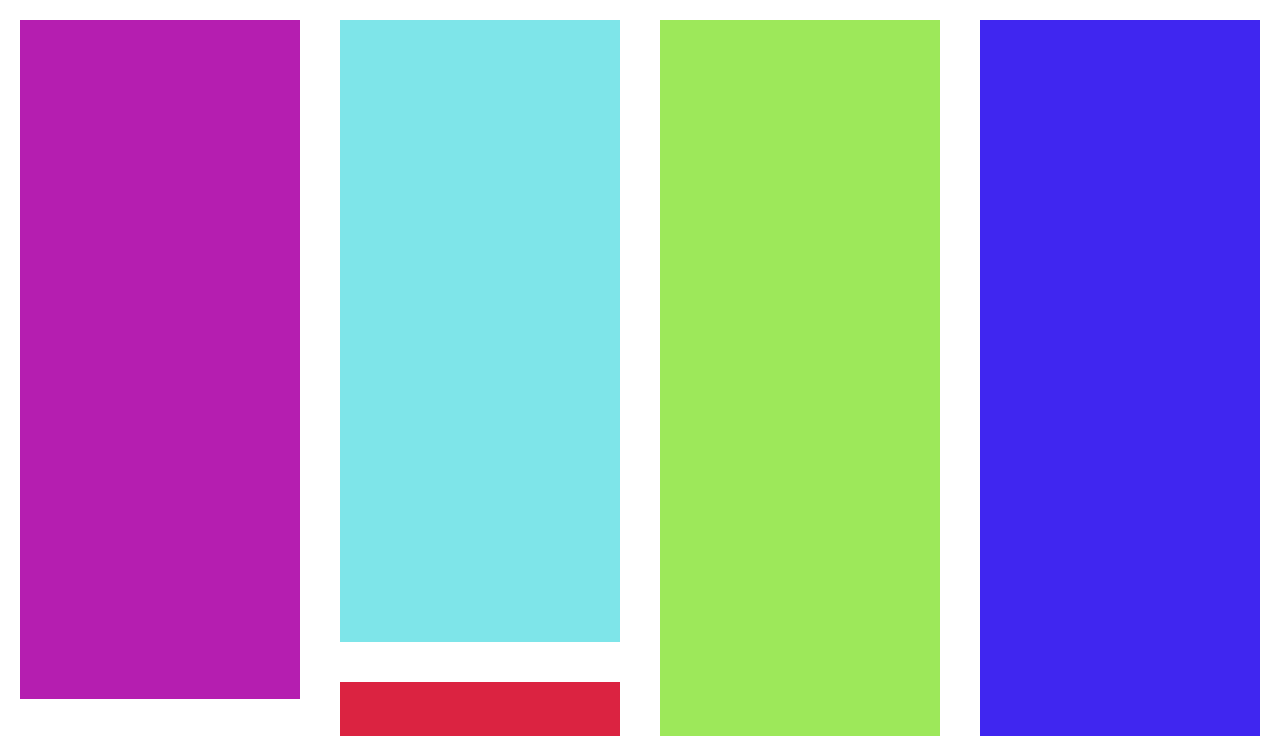
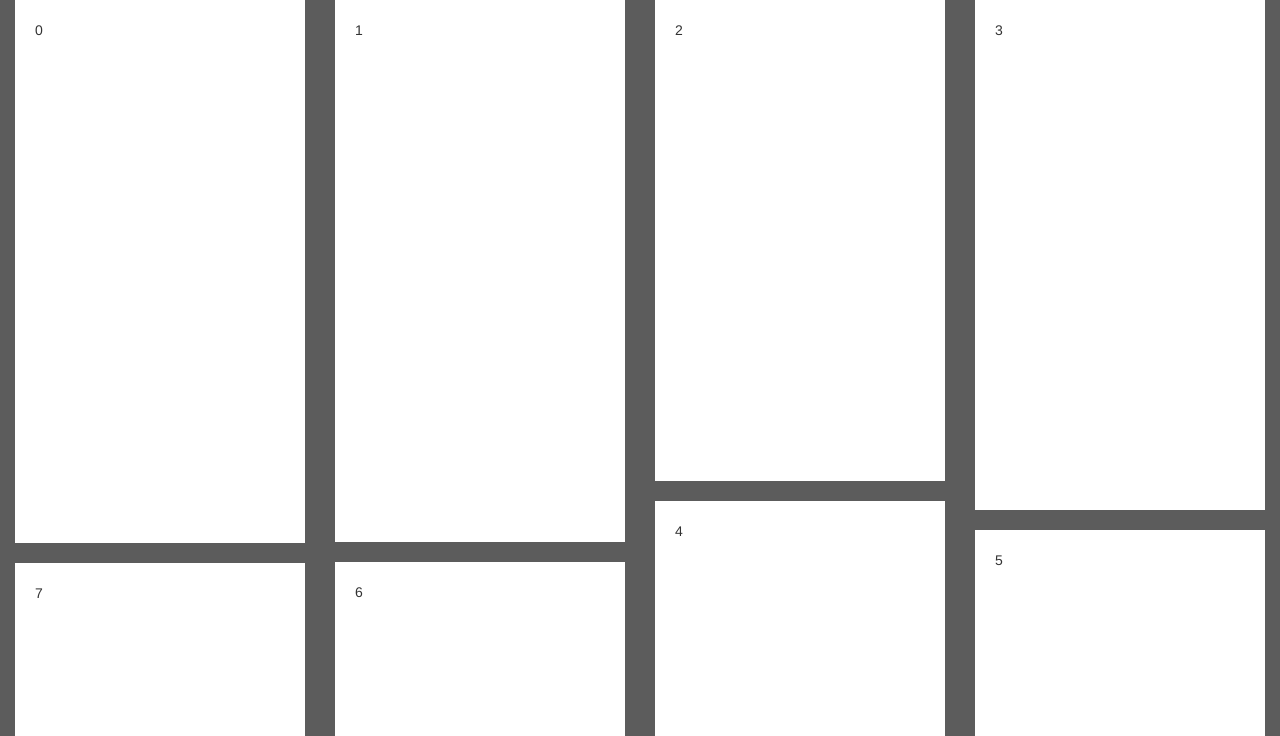
Before and after one commit to jamesandreou/jandreou, a React app: page / in a window 1280 px wide. Shown: the top 736 px of the page. Built offline with nearby package versions, Linux system fonts and the light colour scheme.

Commit message:
optimized grid code

```diff
--- a/index.html
+++ b/index.html
@@ -6,6 +6,7 @@
     <meta name="viewport" content="initial-scale=1, maximum-scale=1, user-scalable=no, width=device-width">
     <meta name="description" content="I'm a Software Engineer currently studying Computer Science at University of Waterloo.">
     <link href='http://fonts.googleapis.com/css?family=Nunito:700|Lora' rel='stylesheet' type='text/css'>
+    <link rel="stylesheet" href="https://cdnjs.cloudflare.com/ajax/libs/normalize/3.0.3/normalize.min.css">
     <link rel="stylesheet" href="https://maxcdn.bootstrapcdn.com/bootstrap/3.3.6/css/bootstrap.min.css">
   </head>
   <body>
--- a/package.json
+++ b/package.json
@@ -26,7 +26,7 @@
     "eslint-plugin-react": "^3.11.3",
     "express": "^4.13.3",
     "react": "^0.14.3",
-    "react-bootstrap": "^0.28.1",
+    "react-bootstrap": "^0.28.3",
     "react-dom": "^0.14.3",
     "react-transform-catch-errors": "^1.0.0",
     "react-transform-hmr": "^1.0.1",
--- a/src/card.js
+++ b/src/card.js
@@ -9,16 +9,11 @@ export class Card extends Component{
 
 	render(){
     let style = {
-      height: this.props.height,
-      width: this.props.width
+      height: this.props.height
     }
 		return (
 		    <div style={style} className={"card"}>
-          <div style={{
-            background: "#"+((1<<24)*Math.random()|0).toString(16),
-            width: "100%",
-            height: "100%"
-          }} />
+          {this.props.text}
         </div>
 		);
 	}
--- a/src/cardHolder.js
+++ b/src/cardHolder.js
@@ -4,74 +4,69 @@ import { Grid } from 'react-bootstrap';
 import { Col } from 'react-bootstrap';
 import { Row } from 'react-bootstrap';
 
+
 export class CardHolder extends Component{
 
 	constructor(){
 		super();
-    this.state = this.computeSizes();
-    this.heights = [];
+    this.testHeights = [];
     for(let i = 0; i < 20; i++){
-      this.heights.push(Math.floor(Math.random() * 600) + 300);
+      this.testHeights.push({t : i, h : Math.random() * 300 + 300})
     }
-    this.columns = this.partitionCards(this.state.nCols, this.heights);
+
+    this.cols = this.assignCardsToCols(window.innerWidth, this.testHeights);
+
 	}
 
 	render(){
     // Create columns/card components
-    const cols = this.columns.map(function(col, i){
-      return (
-        <Col key={i} md={Math.floor(12 / this.state.nCols)}>
-          {col.map(function(card, j){
-            return (
-              <Card
-                key={j}
-                width={this.state.cardWidth}
-                height={card}
-              />
-            );
-          }, this)}
-        </Col>
-      );
-    }, this);
-
+    const cards = this.createCardDOMLayout();
 
 		return (
-			<Grid>
+      <Grid fluid={true}>
         <Row>
-          {cols}
+          {cards}
         </Row>
       </Grid>
 		);
 	}
 
-  // Determines number of columns, and card width based on window width
-  // TODO nCols must be a factor of 12
-  computeSizes(){
-    const w = window.innerWidth;
-    let nCols = (w <= 400) ? 1 : Math.ceil(w / 400);
-    let cardWidth = (nCols == 1) ? w : Math.floor(w / nCols);
-    return {
-      nCols : nCols,
-      cardWidth : cardWidth
-    };
+  createCardDOMLayout(){
+    return this.cols.map(function(col, i){
+      return (
+        <Col key={i} xs={Math.floor(12 / this.cols.length)}>
+          {col.map(function(card, j){
+            return (
+              <Card key={j} height={card.h} text={card.t} />
+            )
+          }, this)}
+        </Col>
+      );
+    }, this);
   }
 
-  partitionCards(n, cards){
+  assignCardsToCols(w, cards){
+    // Calculate number of columns
+    const breakPoints = [0, 600, 900, 1200, 1600];
+    const nCols = breakPoints.reduce(function(a, b, i, arr) {
+      return (w > b) ? i : a;
+    }) + 1;
+    // Create array of columns
     let cols = [];
-    for(let i = 0; i < n; i++){
-      cols.push({ set : [], h : 0 });
+    for(let i = 0; i < nCols; i++){
+      cols.push({val : [], totalH : 0});
     }
-    // Greedy algroithm approach, works as well as needed
+    // Greedy assign cards
     for(let c of cards){
-      // Find set with lowest height and add card to it
-      let colToAdd = cols.reduce(function(prev, cur, i, arr){
-        return prev.h < cur.h ? prev : cur;
+      let minCol = cols.reduce(function(a, b, i, arr){
+        return a.totalH > b.totalH ? b : a;
       });
-      colToAdd.set.push(c);
-      colToAdd.h += c;
+      minCol.val.push(c);
+      minCol.totalH += c.h;
     }
-    return cols.map(function(c){
-      return c.set;
+
+    return cols.map(function(col, i){
+      return col.val;
     });
   }
 
--- a/src/style.css
+++ b/src/style.css
@@ -1,13 +1,13 @@
 *{
-  margin-left: 0px !important;
-  margin-right: 0px !important;
-  padding: 0px !important;
+  background: #5c5c5c;
 }
 
 .container{
-  width: 100% !important;
+  width: 100%;
 }
 
 .card{
-  padding: 20px !important;
+  padding: 20px;
+  background: #fff;
+  margin-bottom: 20px;
 }
--- a/webpack.config.dev.js
+++ b/webpack.config.dev.js
@@ -2,7 +2,7 @@ var path = require('path');
 var webpack = require('webpack');
 
 module.exports = {
-  devtool: 'cheap-module-eval-source-map',
+  devtool: 'cheap-source-map',
   entry: [
     'webpack-hot-middleware/client',
     './src/index'
```
Also changed, not shown: 1 other file.
